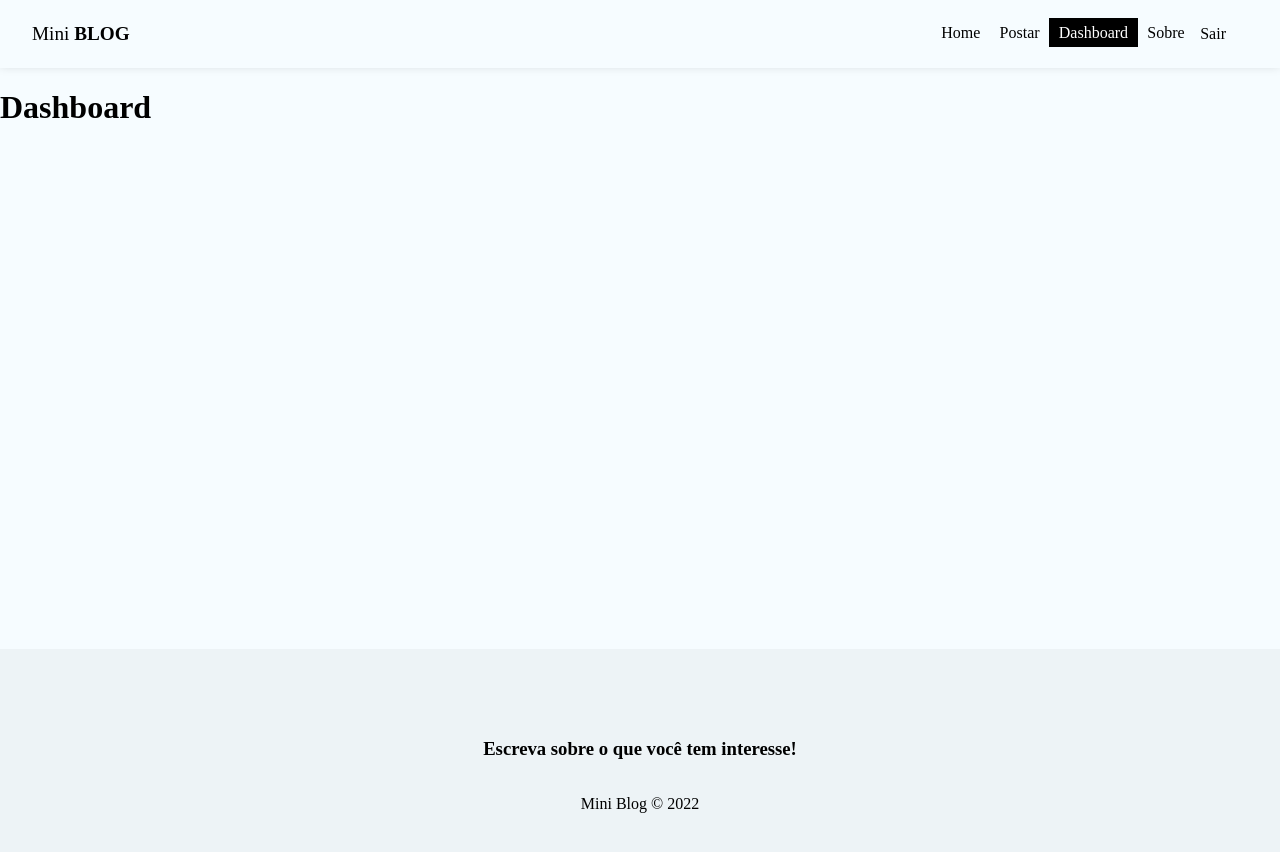
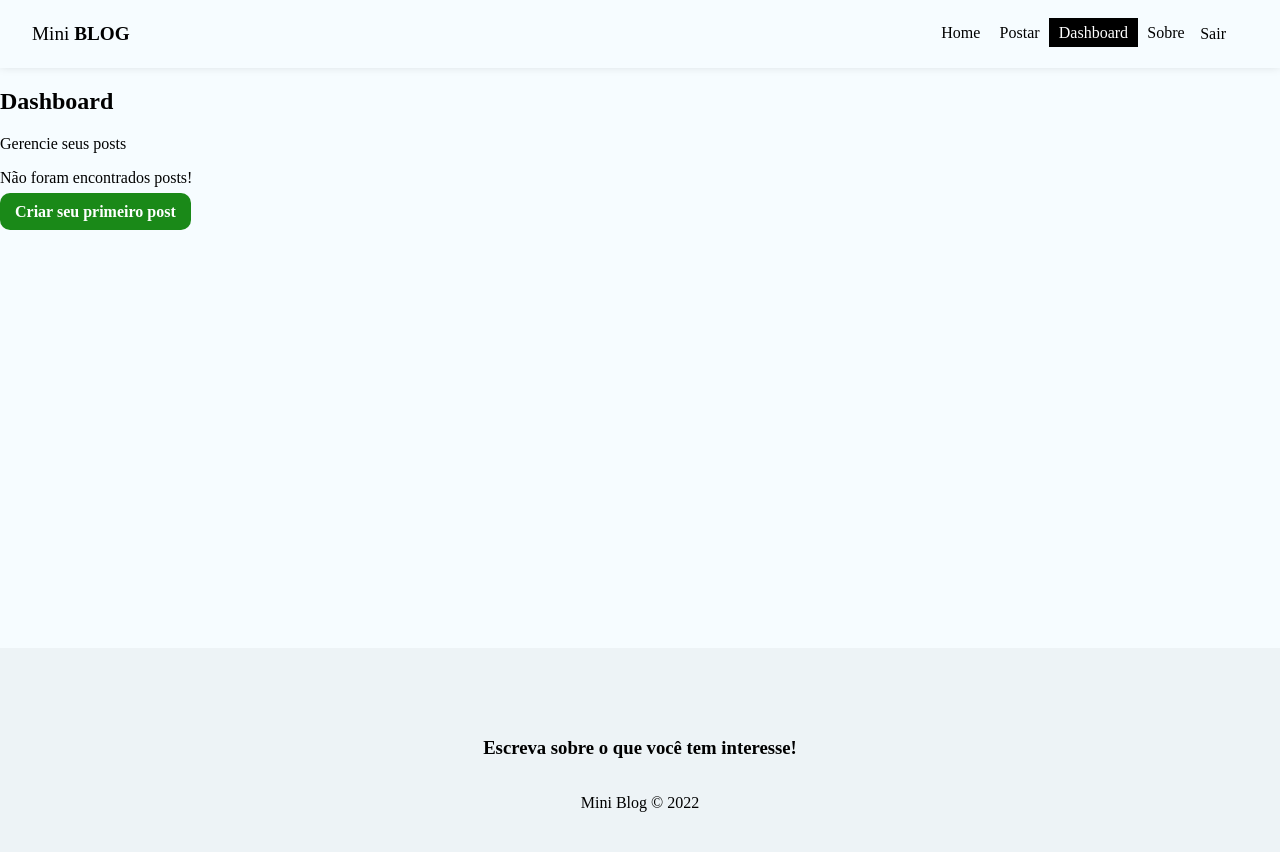
Before and after one commit to Johhdq/miniblog_project, a React (Create React App) app: page /dashboard in a window 1280 px wide. Shown: the top 852 px of the page. Built offline with nearby package versions, Linux system fonts and the light colour scheme; no server answers; sample sign-in values are in the browser's storage; the HTML template or start-up script is replaced by a standard one.

Commit message:
estruturada a dashboard

```diff
--- a/src/pages/Dashboard/Dashboard.js
+++ b/src/pages/Dashboard/Dashboard.js
@@ -1,9 +1,34 @@
 import styles from "./Dashboard.module.css";
 
+import { Link } from "react-router-dom";
+
+// hooks
+import { useAuthValue } from "../../context/AuthContext";
+import { useFetchDocuments } from "../../hooks/useFetchDocuments";
+
 export const Dashboard = () => {
+  const { user } = useAuthValue();
+  const uid = user.uid;
+
+  // posts do usuário
+  const posts = [];
+
   return (
     <div>
-      <h1>Dashboard</h1>
+      <h2>Dashboard</h2>
+      <p>Gerencie seus posts</p>
+      {posts && posts.length === 0 ? (
+        <div className={styles.noposts}>
+          <p>Não foram encontrados posts!</p>
+          <Link to="/posts/create" className="btn">
+            Criar seu primeiro post
+          </Link>
+        </div>
+      ) : (
+        <div>
+          <p>Tem posts!</p>
+        </div>
+      )}
     </div>
   );
 };
```
